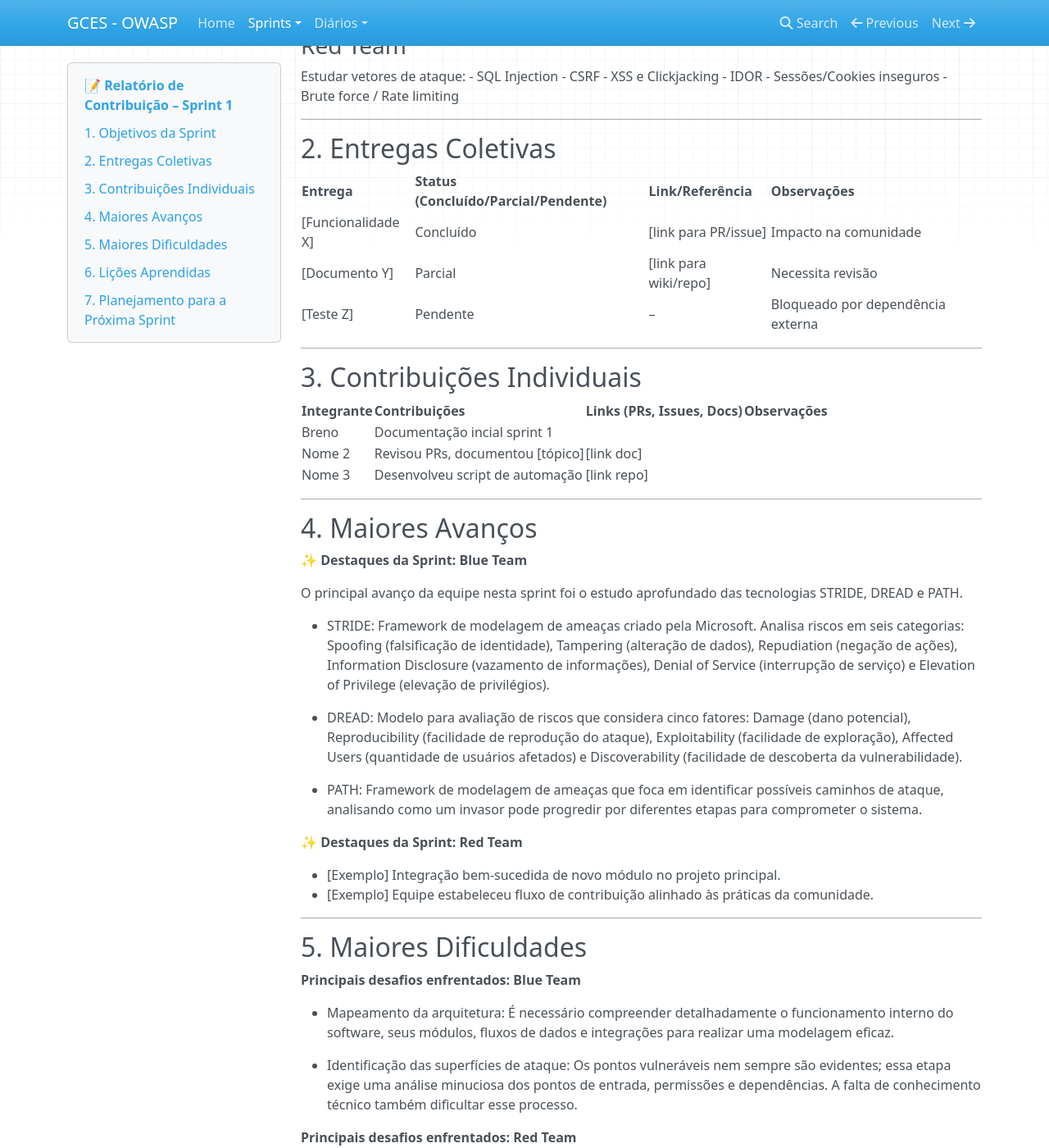
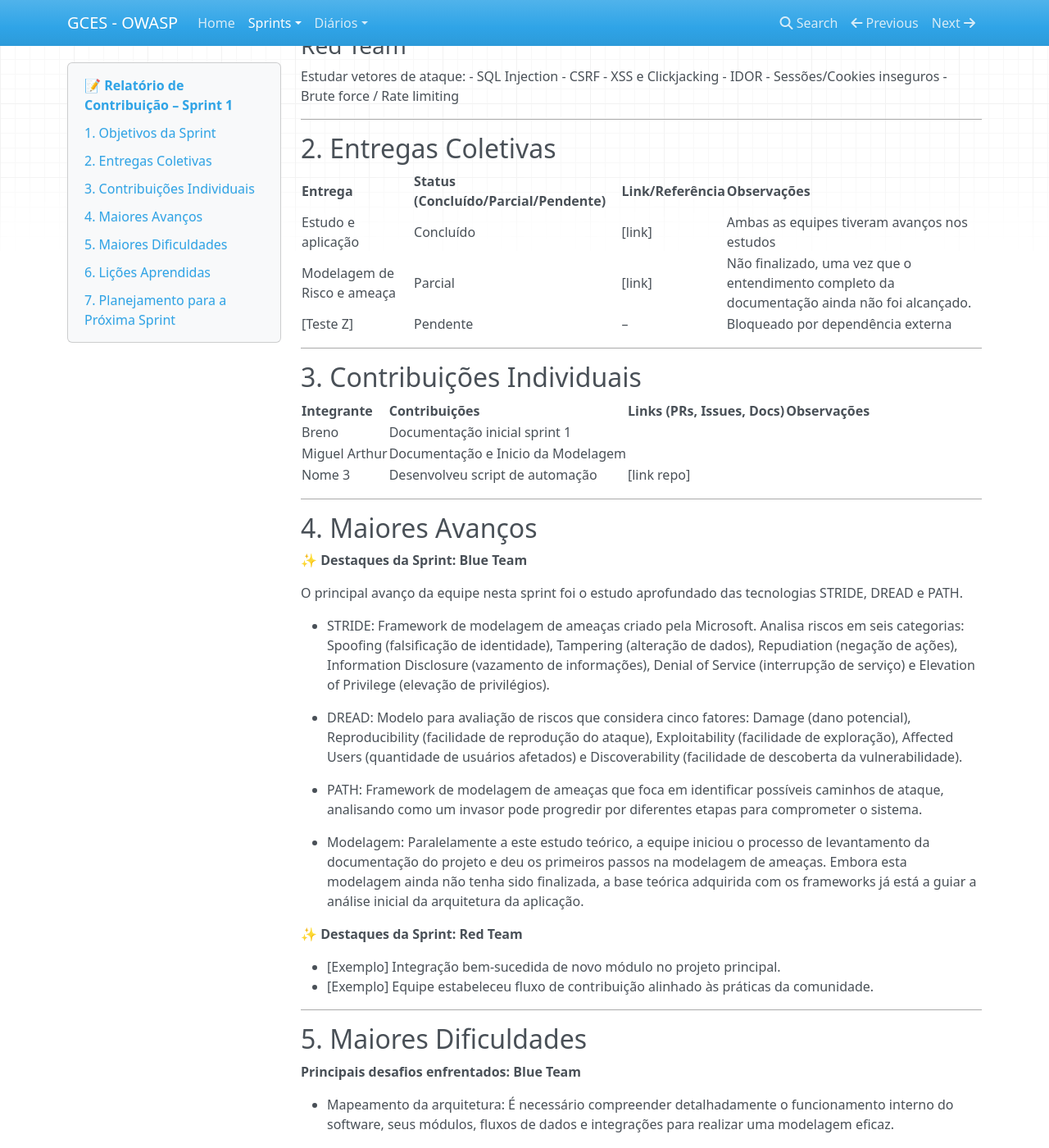
Before and after one commit to unbyytes/GCES, an MkDocs documentation site: the page built from docs/sprints/1.md, in a window 1280 px wide and 1400 px high, scrolled down 432 px. Shown: the whole window at 82% size. Built offline with MkDocs 1.6.1, drawn with Linux system fonts in a browser that asks for light colours; nearby versions of some CDN libraries; some of the changed text lies outside the part shown.

Commit message:
Docs: Somando mais detalhes sobre o blue team na documentação

```diff
--- a/docs/sprints/1.md
+++ b/docs/sprints/1.md
@@ -34,8 +34,8 @@ Estudar vetores de ataque:
 
 | Entrega             | Status (Concluído/Parcial/Pendente) | Link/Referência        | Observações                       |
 | ------------------- | ----------------------------------- | ---------------------- | --------------------------------- |
-| \[Funcionalidade X] | Concluído                           | \[link para PR/issue]  | Impacto na comunidade             |
-| \[Documento Y]      | Parcial                             | \[link para wiki/repo] | Necessita revisão                 |
+| Estudo e aplicação | Concluído                           | \[link]  | Ambas as equipes tiveram avanços nos estudos |
+| Modelagem de Risco e ameaça    | Parcial                             | \[link] | Não finalizado, uma vez que o entendimento completo da documentação ainda não foi alcançado. |
 | \[Teste Z]          | Pendente                            | –                      | Bloqueado por dependência externa |
 
 ---
@@ -44,8 +44,8 @@ Estudar vetores de ataque:
 
 | Integrante | Contribuições                             | Links (PRs, Issues, Docs) | Observações |
 | ---------- | ----------------------------------------- | ------------------------- | ----------- |
-| Breno      | Documentação incial sprint 1              |                           |             |
-| Nome 2     | Revisou PRs, documentou \[tópico]         | \[link doc]               |             |
+| Breno      | Documentação inicial sprint 1              |                           |             |
+| Miguel Arthur     | Documentação e Inicio da Modelagem |              |             |
 | Nome 3     | Desenvolveu script de automação           | \[link repo]              |             |
 
 ---
@@ -64,6 +64,9 @@ Modelo para avaliação de riscos que considera cinco fatores: Damage (dano pote
 
 * PATH:
 Framework de modelagem de ameaças que foca em identificar possíveis caminhos de ataque, analisando como um invasor pode progredir por diferentes etapas para comprometer o sistema.
+
+* Modelagem:
+Paralelamente a este estudo teórico, a equipe iniciou o processo de levantamento da documentação do projeto e deu os primeiros passos na modelagem de ameaças. Embora esta modelagem ainda não tenha sido finalizada, a base teórica adquirida com os frameworks já está a guiar a análise inicial da arquitetura da aplicação.
 
 ✨ **Destaques da Sprint: Red Team**
 
@@ -100,6 +103,6 @@ Framework de modelagem de ameaças que foca em identificar possíveis caminhos d
 
 ## 7. Planejamento para a Próxima Sprint
 
-* [ ] Implementar \[funcionalidade]
+* [ ] Finalizar a Modelagem de Risco e Ameaça (Blue Team)
 * [ ] Ampliar cobertura de testes
 * [ ] Melhorar documentação do processo de contribuição
```
